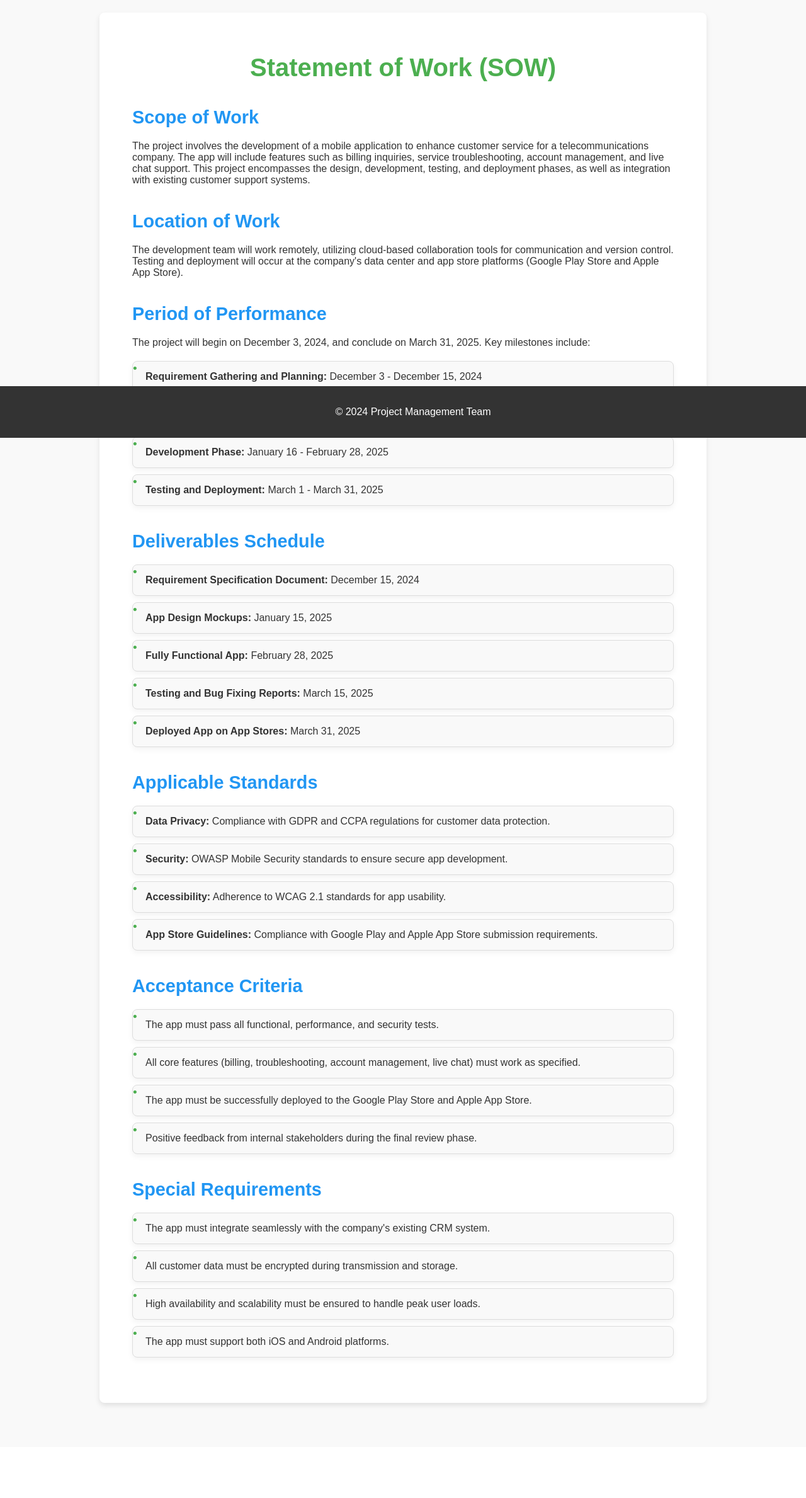
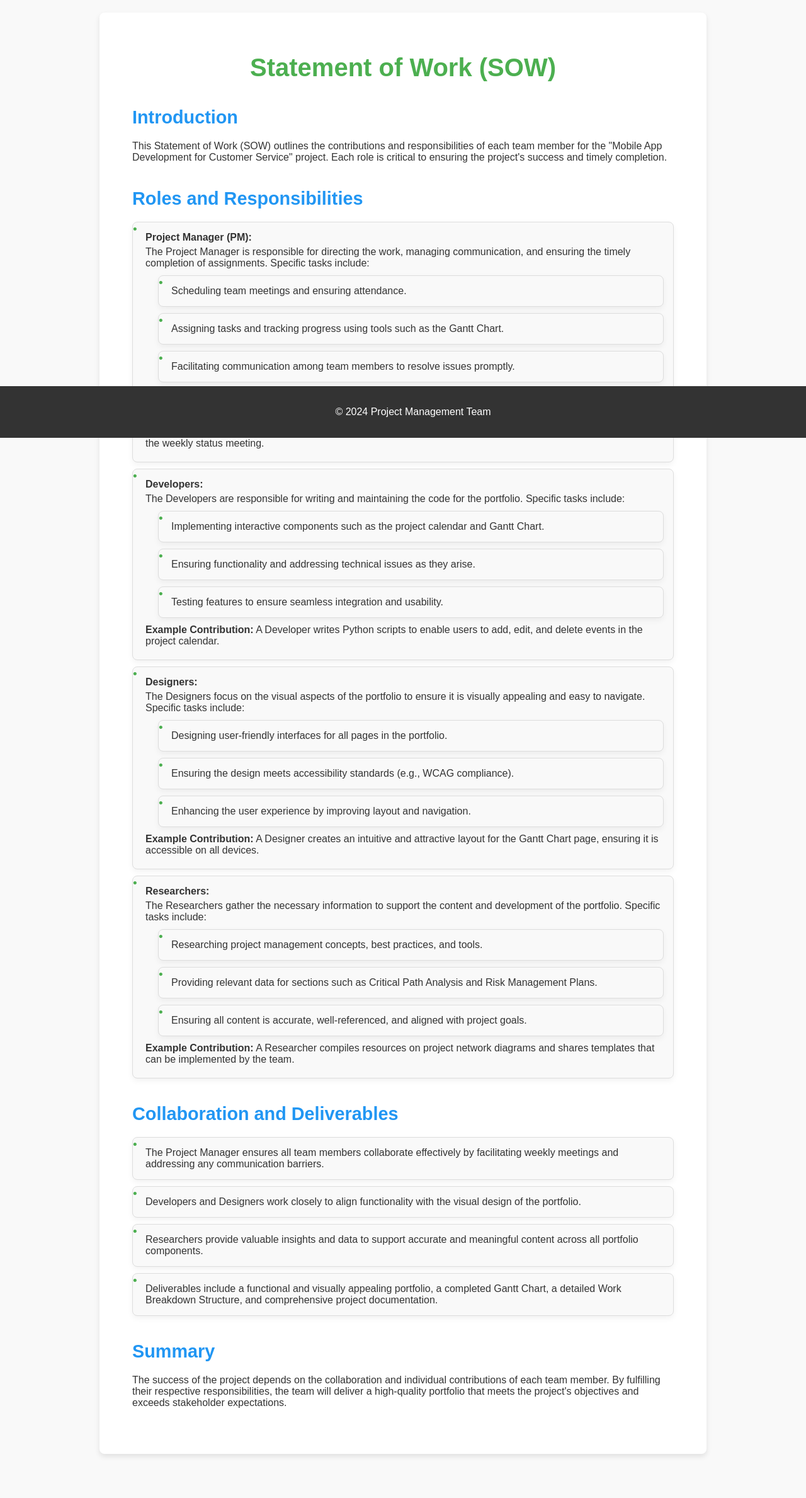
Before and after one commit to ninjashark121/project-management-final, a Flask app: page /sow in a window 1280 px wide. Shown: the part 105-2483 px from the top of the page at 63% size. Before the commit the page ends 2339 px from the top, so only its background shows below. Run offline with Flask 3, Linux system fonts and the light colour scheme.

Commit message:
commmittted to the grind.

```diff
--- a/app/templates/sow.html
+++ b/app/templates/sow.html
@@ -3,72 +3,74 @@
 {% block content %}
 <h2 class="page-title">Statement of Work (SOW)</h2>
 
-<!-- Scope of Work -->
-<section class="sow-scope">
-    <h3 class="section-title">Scope of Work</h3>
-    <p>The project involves the development of a mobile application to enhance customer service for a telecommunications company. The app will include features such as billing inquiries, service troubleshooting, account management, and live chat support. This project encompasses the design, development, testing, and deployment phases, as well as integration with existing customer support systems.</p>
+<!-- Introduction -->
+<section class="sow-intro">
+    <h3 class="section-title">Introduction</h3>
+    <p>This Statement of Work (SOW) outlines the contributions and responsibilities of each team member for the "Mobile App Development for Customer Service" project. Each role is critical to ensuring the project's success and timely completion.</p>
 </section>
 
-<!-- Location of Work -->
-<section class="sow-location">
-    <h3 class="section-title">Location of Work</h3>
-    <p>The development team will work remotely, utilizing cloud-based collaboration tools for communication and version control. Testing and deployment will occur at the company's data center and app store platforms (Google Play Store and Apple App Store).</p>
-</section>
-
-<!-- Period of Performance -->
-<section class="sow-period">
-    <h3 class="section-title">Period of Performance</h3>
-    <p>The project will begin on December 3, 2024, and conclude on March 31, 2025. Key milestones include:</p>
+<!-- Team Roles and Responsibilities -->
+<section class="sow-roles">
+    <h3 class="section-title">Roles and Responsibilities</h3>
     <ul class="styled-list">
-        <li><strong>Requirement Gathering and Planning:</strong> December 3 - December 15, 2024</li>
-        <li><strong>Design Phase:</strong> December 16, 2024 - January 15, 2025</li>
-        <li><strong>Development Phase:</strong> January 16 - February 28, 2025</li>
-        <li><strong>Testing and Deployment:</strong> March 1 - March 31, 2025</li>
+        <li>
+            <strong>Project Manager (PM):</strong>
+            <p>The Project Manager is responsible for directing the work, managing communication, and ensuring the timely completion of assignments. Specific tasks include:</p>
+            <ul>
+                <li>Scheduling team meetings and ensuring attendance.</li>
+                <li>Assigning tasks and tracking progress using tools such as the Gantt Chart.</li>
+                <li>Facilitating communication among team members to resolve issues promptly.</li>
+                <li>Submitting final deliverables with all team members' names included.</li>
+            </ul>
+            <p><strong>Example Contribution:</strong> The PM ensures all tasks are on track and facilitates a discussion on potential risks during the weekly status meeting.</p>
+        </li>
+        <li>
+            <strong>Developers:</strong>
+            <p>The Developers are responsible for writing and maintaining the code for the portfolio. Specific tasks include:</p>
+            <ul>
+                <li>Implementing interactive components such as the project calendar and Gantt Chart.</li>
+                <li>Ensuring functionality and addressing technical issues as they arise.</li>
+                <li>Testing features to ensure seamless integration and usability.</li>
+            </ul>
+            <p><strong>Example Contribution:</strong> A Developer writes Python scripts to enable users to add, edit, and delete events in the project calendar.</p>
+        </li>
+        <li>
+            <strong>Designers:</strong>
+            <p>The Designers focus on the visual aspects of the portfolio to ensure it is visually appealing and easy to navigate. Specific tasks include:</p>
+            <ul>
+                <li>Designing user-friendly interfaces for all pages in the portfolio.</li>
+                <li>Ensuring the design meets accessibility standards (e.g., WCAG compliance).</li>
+                <li>Enhancing the user experience by improving layout and navigation.</li>
+            </ul>
+            <p><strong>Example Contribution:</strong> A Designer creates an intuitive and attractive layout for the Gantt Chart page, ensuring it is accessible on all devices.</p>
+        </li>
+        <li>
+            <strong>Researchers:</strong>
+            <p>The Researchers gather the necessary information to support the content and development of the portfolio. Specific tasks include:</p>
+            <ul>
+                <li>Researching project management concepts, best practices, and tools.</li>
+                <li>Providing relevant data for sections such as Critical Path Analysis and Risk Management Plans.</li>
+                <li>Ensuring all content is accurate, well-referenced, and aligned with project goals.</li>
+            </ul>
+            <p><strong>Example Contribution:</strong> A Researcher compiles resources on project network diagrams and shares templates that can be implemented by the team.</p>
+        </li>
     </ul>
 </section>
 
-<!-- Deliverables Schedule -->
-<section class="sow-deliverables">
-    <h3 class="section-title">Deliverables Schedule</h3>
+<!-- Collaboration and Deliverables -->
+<section class="sow-collaboration">
+    <h3 class="section-title">Collaboration and Deliverables</h3>
     <ul class="styled-list">
-        <li><strong>Requirement Specification Document:</strong> December 15, 2024</li>
-        <li><strong>App Design Mockups:</strong> January 15, 2025</li>
-        <li><strong>Fully Functional App:</strong> February 28, 2025</li>
-        <li><strong>Testing and Bug Fixing Reports:</strong> March 15, 2025</li>
-        <li><strong>Deployed App on App Stores:</strong> March 31, 2025</li>
+        <li>The Project Manager ensures all team members collaborate effectively by facilitating weekly meetings and addressing any communication barriers.</li>
+        <li>Developers and Designers work closely to align functionality with the visual design of the portfolio.</li>
+        <li>Researchers provide valuable insights and data to support accurate and meaningful content across all portfolio components.</li>
+        <li>Deliverables include a functional and visually appealing portfolio, a completed Gantt Chart, a detailed Work Breakdown Structure, and comprehensive project documentation.</li>
     </ul>
 </section>
 
-<!-- Applicable Standards -->
-<section class="sow-standards">
-    <h3 class="section-title">Applicable Standards</h3>
-    <ul class="styled-list">
-        <li><strong>Data Privacy:</strong> Compliance with GDPR and CCPA regulations for customer data protection.</li>
-        <li><strong>Security:</strong> OWASP Mobile Security standards to ensure secure app development.</li>
-        <li><strong>Accessibility:</strong> Adherence to WCAG 2.1 standards for app usability.</li>
-        <li><strong>App Store Guidelines:</strong> Compliance with Google Play and Apple App Store submission requirements.</li>
-    </ul>
-</section>
-
-<!-- Acceptance Criteria -->
-<section class="sow-acceptance">
-    <h3 class="section-title">Acceptance Criteria</h3>
-    <ul class="styled-list">
-        <li>The app must pass all functional, performance, and security tests.</li>
-        <li>All core features (billing, troubleshooting, account management, live chat) must work as specified.</li>
-        <li>The app must be successfully deployed to the Google Play Store and Apple App Store.</li>
-        <li>Positive feedback from internal stakeholders during the final review phase.</li>
-    </ul>
-</section>
-
-<!-- Special Requirements -->
-<section class="sow-special">
-    <h3 class="section-title">Special Requirements</h3>
-    <ul class="styled-list">
-        <li>The app must integrate seamlessly with the company's existing CRM system.</li>
-        <li>All customer data must be encrypted during transmission and storage.</li>
-        <li>High availability and scalability must be ensured to handle peak user loads.</li>
-        <li>The app must support both iOS and Android platforms.</li>
-    </ul>
+<!-- Summary -->
+<section class="sow-summary">
+    <h3 class="section-title">Summary</h3>
+    <p>The success of the project depends on the collaboration and individual contributions of each team member. By fulfilling their respective responsibilities, the team will deliver a high-quality portfolio that meets the project's objectives and exceeds stakeholder expectations.</p>
 </section>
 {% endblock %}
```
